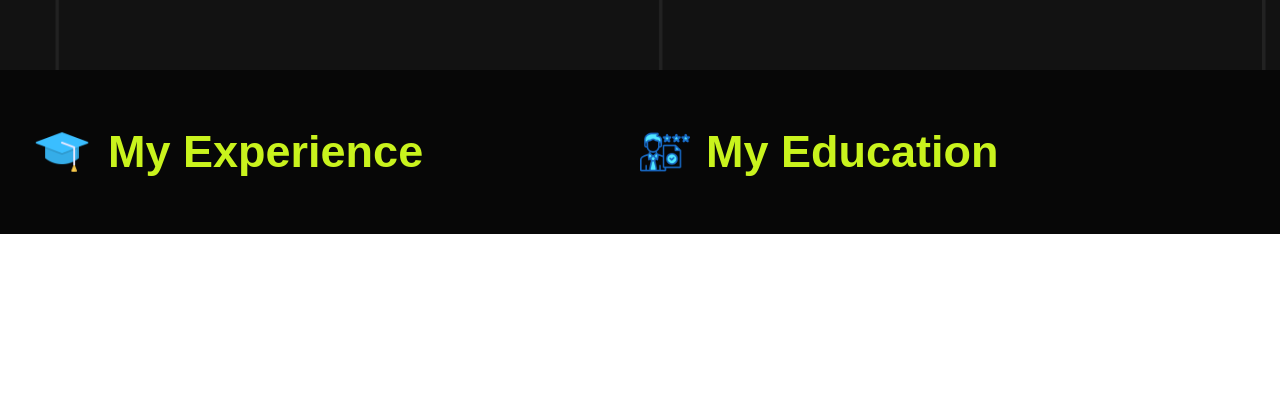
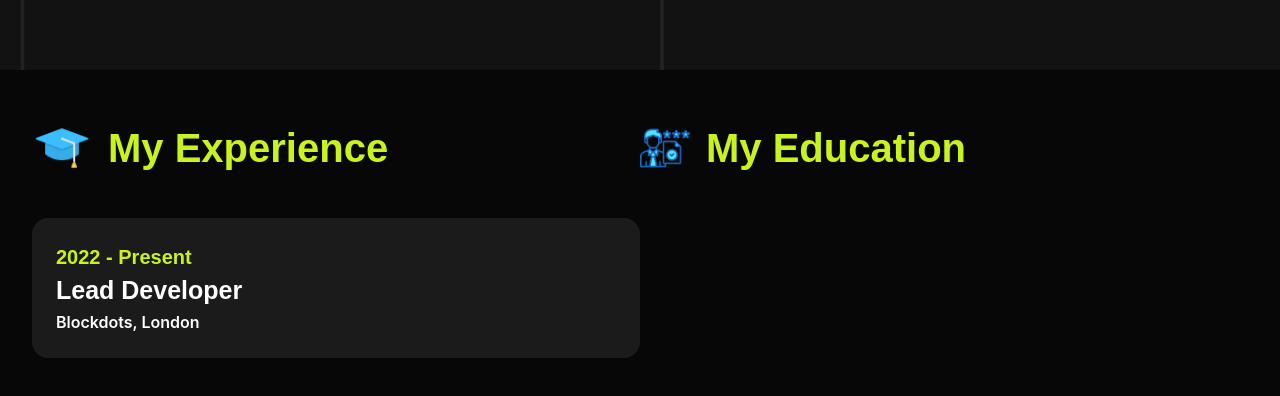
Before and after one commit to Tofazzal26/my-new-portfolio, a React (Vite) app: page / in a window 1280 px wide. Shown: the part 2643-3039 px from the top of the page. Before the commit the page ends 2877 px from the top, so only its background shows below. Built offline with nearby package versions, Linux system fonts and the light colour scheme.

Commit message:
my experiance style finish

```diff
--- /dev/null
+++ b/src/Components/MyExperience/MyExperience.css
@@ -0,0 +1,5 @@
+.education:hover {
+  background-color: #c9f31d;
+  color: black;
+  transition: ease-in 0.4s;
+}
--- a/src/Components/MyExperience/MyExperience.jsx
+++ b/src/Components/MyExperience/MyExperience.jsx
@@ -1,24 +1,40 @@
 import education from "../../../public/education.png";
 import experience from "../../../public/experience.png";
+import "./MyExperience.css";
 
 const MyExperience = () => {
   return (
     <div className="mt-[100px]">
-      <div className="bg-[#070707] text-white">
+      <div className="bg-[#070707]">
         <div className="px-8 py-12">
           <div className="grid grid-cols-2">
             <div>
               <div className="flex items-center gap-4">
                 <img className="w-[60px]" src={education} alt="" />
-                <h2 className="text-[45px] font-bold font-dmFont text-[#c9f31d]">
+                <h2 className="text-[40px] font-bold font-dmFont text-[#c9f31d]">
                   My Experience
                 </h2>
+              </div>
+              <div className="mt-[40px]">
+                <div className="bg-[#1b1b1b] education rounded-2xl text-white">
+                  <div className="p-6 ">
+                    <h3 className="text-[20px] text-[#c9f31d] font-extrabold font-dmFont">
+                      2022 - Present
+                    </h3>
+                    <h2 className="text-[25px] font-bold font-dmFont">
+                      Lead Developer
+                    </h2>
+                    <p className="text-[16px] font-semibold font-interFont">
+                      Blockdots, London
+                    </p>
+                  </div>
+                </div>
               </div>
             </div>
             <div>
               <div className="flex items-center gap-4">
                 <img className="w-[50px]" src={experience} alt="" />
-                <h2 className="text-[45px] font-bold font-dmFont text-[#c9f31d]">
+                <h2 className="text-[40px] font-bold font-dmFont text-[#c9f31d]">
                   My Education
                 </h2>
               </div>
```
